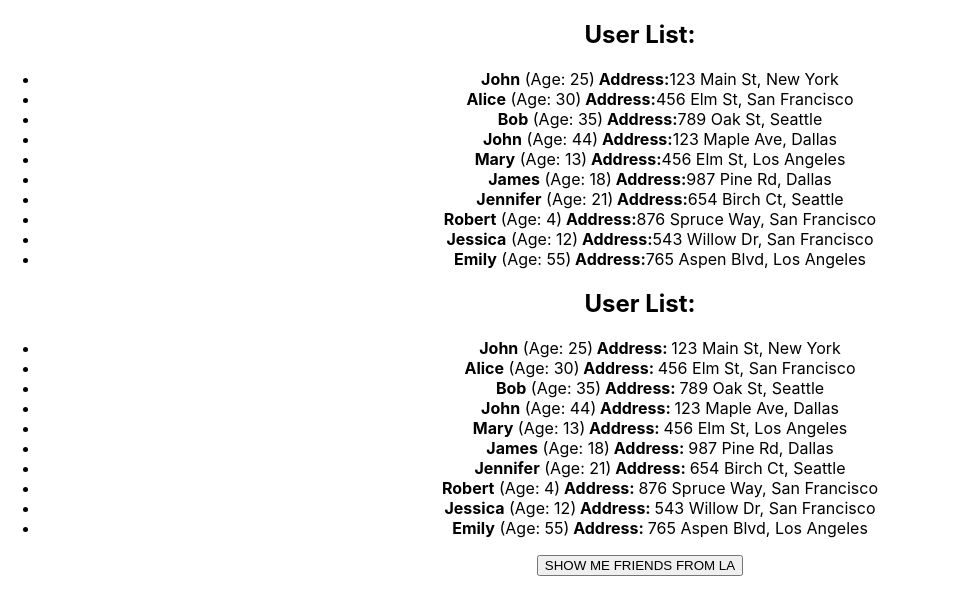
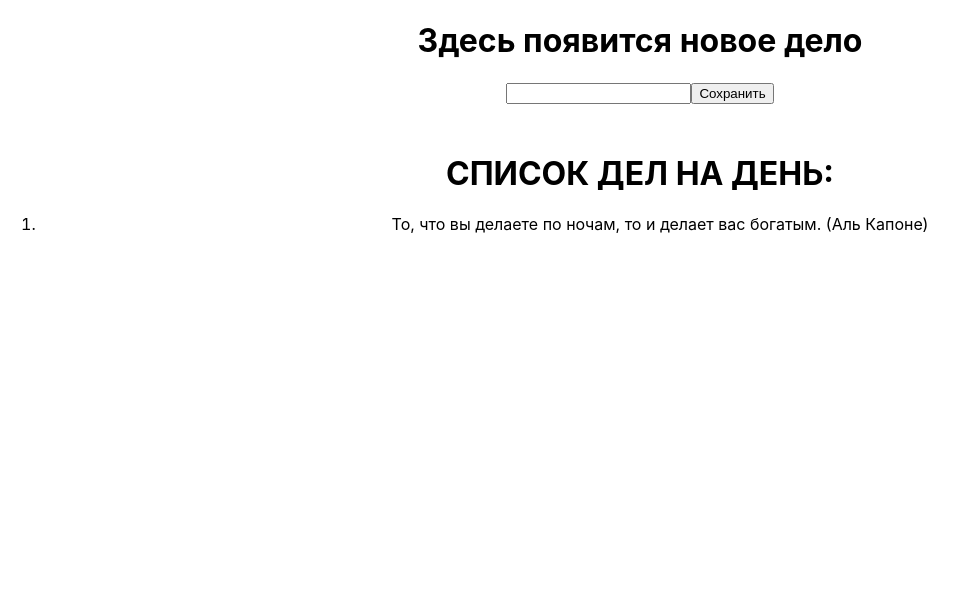
Before and after one commit to vitaliiRss/homework-frontend, a React (Create React App) app: page / in a window 1280 px wide. Shown: the top 614 px of the page, without its empty margins (0-968 px from the left). Built offline with nearby package versions, Linux system fonts and the light colour scheme.

Commit message:
add: sprint 1 week 3

```diff
--- a/src/App.tsx
+++ b/src/App.tsx
@@ -7,9 +7,9 @@
 function App() {
   return (
     <div className="App">
-      <HW1 />
-      <HW2 />
-      {/*<HW3 />*/}
+      {/* <HW1 />
+      <HW2 /> */}
+      <HW3 />
       {/*<HW4 />*/}
     </div>
   );
--- a/src/HW/2/HW2.tsx
+++ b/src/HW/2/HW2.tsx
@@ -14,7 +14,7 @@
 };
 
 export type UsersObjectType = {
-  myFriends: Array<UserType>; // пропиши типизацию
+  myFriends: UserType[]; // пропиши типизацию
 };
 
 export const HW2 = () => {
@@ -30,7 +30,7 @@
   // ❗ Массив с данными не трогаем!
 
   const users = {
-    myFriends:[
+    myFriends: [
       { id: 1, name: 'John', age: 25, address: { street: '123 Main St', city: 'New York' } },
       { id: 2, name: 'Alice', age: 30, address: { street: '456 Elm St', city: 'San Francisco' } },
       { id: 3, name: 'Bob', age: 35, address: { street: '789 Oak St', city: 'Seattle' } },
--- a/src/HW/3/HW3.tsx
+++ b/src/HW/3/HW3.tsx
@@ -1,4 +1,4 @@
-import { useState } from 'react';
+import { useState, ChangeEvent } from 'react';
 
 export const HW3 = () => {
   // 1️⃣ Раскомментируйте JSX(HW3.tsx) и вы увидите,
@@ -15,40 +15,38 @@
     'То, что вы делаете по ночам, то и делает вас богатым. (Аль Капоне)',
   ]);
 
-  const handleChange = (event: 'НУЖНО ПРОТИПИЗИРОВАТЬ') => {
-    // setCurrentText(ЧЕГО-ТО НЕ ХВАТАЕТ);
+  const handleChange = (event: ChangeEvent<HTMLInputElement>) => {
+    setCurrentText(event.currentTarget.value);
   };
 
   const handleSave = () => {
-    // ЗАСЕТАТЬ БЫ ТЕКСТ В texts И НЕ ПОТЕРЯТЬ НАПУТСТВИЕ ИЗ ПРОШЛОГО ВЕКА)
-    // А ЗАТЕМ УБРАТЬ ЗА СОБОЙ В currentText
+    setTexts([...texts, currentText])
+    setCurrentText("")
   };
 
   return (
     <div id={'hw03'}>
-      {/*{currentText ? (*/}
-      {/*  <h1 id={'hw03-text'}>ЗДЕСЬ ХОТЕЛОСЬ БЫ УВИДЕТЬ ВВОДИМЫЙ ТЕКСТ</h1>*/}
-      {/*) : (*/}
-      {/*  <h1 id={'hw03-default-text'}>Здесь появится новое дело</h1> // ничего не меняем, здесь все норм*/}
-      {/*)}*/}
+      {currentText ? (
+        <h1 id={'hw03-text'}>ЗДЕСЬ ХОТЕЛОСЬ БЫ УВИДЕТЬ ВВОДИМЫЙ ТЕКСТ</h1>
+      ) : (
+        <h1 id={'hw03-default-text'}>Здесь появится новое дело</h1>
+      )}
 
-      {/*<input id={'hw03-input'} type="text" value={currentText} onChange={handleChange} />*/}
+      <input id={'hw03-input'} type="text" value={currentText} onChange={handleChange} />
 
-      {/*<button id={'hw03-button'} onClick={() => {}}> // НЕ ХВАТАТЕТ ФУНКЦИИ*/}
-      {/*  Сохранить*/}
-      {/*</button>*/}
+      <button id={'hw03-button'} onClick={() => { handleSave() }}>Сохранить</button>
 
-      {/*<h1 style={{ marginTop: '50px' }}>СПИСОК ДЕЛ НА ДЕНЬ:</h1>*/}
+      <h1 style={{ marginTop: '50px' }}>СПИСОК ДЕЛ НА ДЕНЬ:</h1>
 
-      {/*<ol id={'hw03-tasks'}>*/}
-      {/*  {ОТРИСОВАТЬ МАССИВ.map((el, index) => {*/}
-      {/*    return (*/}
-      {/*      <li key={index} id={`hw03-task-${index}`}>*/}
-      {/*        {el}*/}
-      {/*      </li>*/}
-      {/*    );*/}
-      {/*  })}*/}
-      {/*</ol>*/}
+      <ol id={'hw03-tasks'}>
+        {texts.map((el, index) => {
+          return (
+            <li key={index} id={`hw03-task-${index}`}>
+              {el}
+            </li>
+          )
+        })}
+      </ol>
     </div>
   );
 };
```
